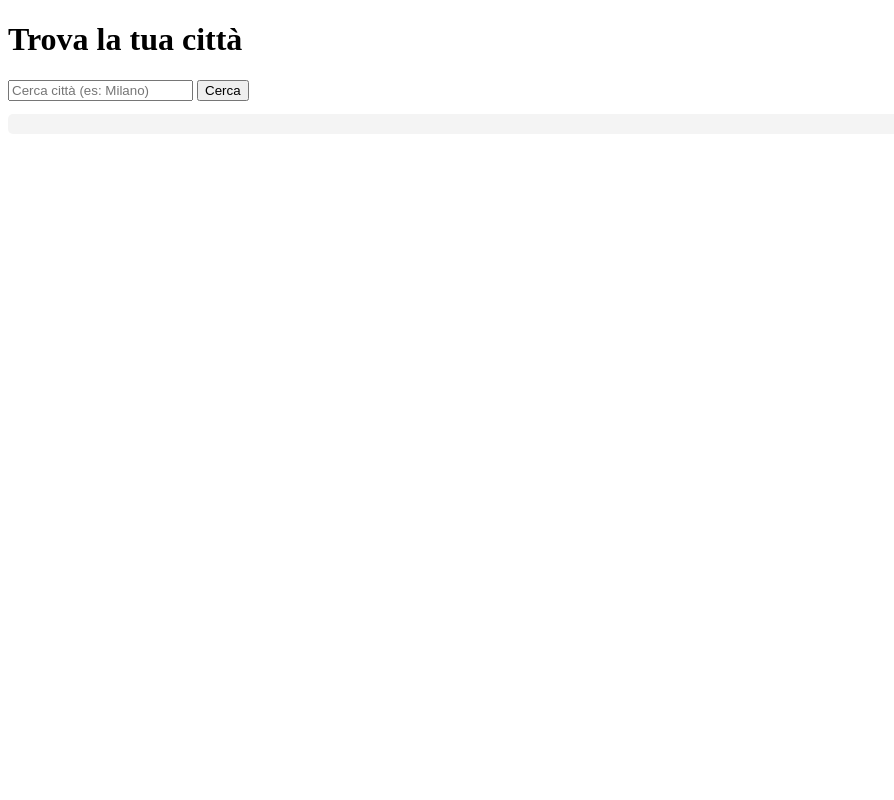
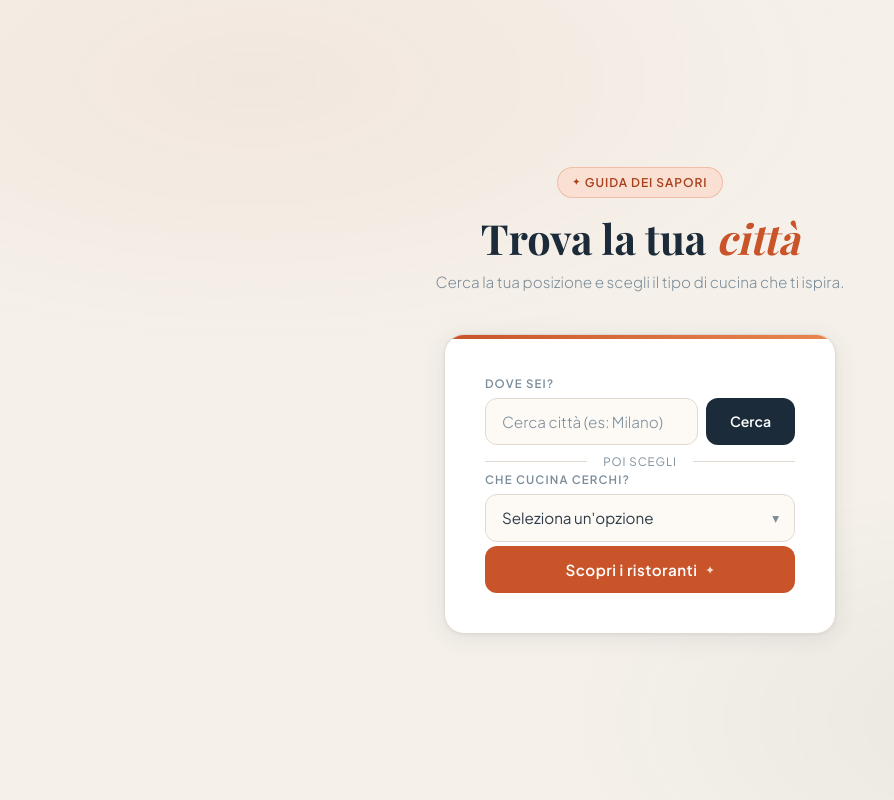
Before and after one commit to alecassaii/EthniGo, a PHP site: page /src/utente.php in a window 1280 px wide. Shown: the whole page, without its empty margins (0-894 px from the left). Run offline with PHP 8.4, Linux system fonts and the light colour scheme; some web fonts are replaced.

Commit message:
Search page CSS and clickable cities

```diff
--- /dev/null
+++ b/css/utente.css
@@ -0,0 +1,329 @@
+/* ─── Layout pagina ───────────────────────────── */
+body {
+    background-color: var(--color-bg);
+    min-height: 100%;
+    /*padding: var(--sp-xl) var(--sp-md);*/
+}
+
+.page-wrapper {
+    max-width: 640px;
+    margin: 0 auto;
+    display: flex;
+    flex-direction: column;
+    gap: var(--sp-xl);
+
+    animation: cardIn 0.55s var(--ease-out) both;
+}
+
+/* ─── Header pagina ───────────────────────────── */
+.page-header {
+    text-align: center;
+}
+
+.page-header .hero-badge {
+    display: inline-flex;
+    align-items: center;
+    gap: var(--sp-xs);
+    background: var(--color-primary-soft);
+    border: 1px solid rgba(201, 84, 42, 0.25);
+    color: var(--color-primary-h);
+    font-size: 0.75rem;
+    font-weight: 600;
+    letter-spacing: 0.08em;
+    text-transform: uppercase;
+    padding: 5px 14px;
+    border-radius: var(--radius-pill);
+    margin-bottom: var(--sp-md);
+}
+.page-header .hero-badge::before {
+    content: '✦';
+    font-size: 0.55rem;
+}
+
+.page-header h1 {
+    font-family: var(--font-display), serif;
+    font-size: clamp(1.8rem, 4vw, 2.6rem);
+    font-weight: 700;
+    color: var(--color-dark);
+    line-height: 1.15;
+}
+.page-header h1 em {
+    font-style: italic;
+    color: var(--color-primary);
+}
+
+.page-header p {
+    color: var(--color-text-muted);
+    font-size: 0.95rem;
+    margin-top: var(--sp-sm);
+    font-weight: 300;
+}
+
+/* ─── Search card ─────────────────────────────── */
+.search-card {
+    background: var(--color-surface);
+    border-radius: var(--radius-lg);
+    box-shadow: var(--shadow-card);
+    border: 1px solid var(--color-border);
+    padding: var(--sp-xl);
+    display: flex;
+    flex-direction: column;
+    gap: var(--sp-lg);
+    position: relative;
+    overflow: hidden;
+    z-index: -1;
+}
+
+.search-card::before {
+    content: '';
+    position: absolute;
+    top: 0; left: 0; right: 0;
+    height: 4px;
+    background: linear-gradient(90deg, var(--color-primary), #E8874F);
+    border-radius: var(--radius-lg) var(--radius-lg) 0 0;
+    z-index: -1;
+}
+
+/* ─── Step label ──────────────────────────────── */
+.step-label {
+    font-size: 0.72rem;
+    font-weight: 700;
+    letter-spacing: 0.1em;
+    text-transform: uppercase;
+    color: var(--color-text-muted);
+    margin-bottom: var(--sp-xs);
+}
+
+/* ─── Città: input + bottone affiancati ──────── */
+.city-group {
+    display: flex;
+    gap: var(--sp-sm);
+    align-items: stretch;
+}
+
+.city-group input[type="text"] {
+    flex: 1;
+    padding: 13px var(--sp-md);
+    background: var(--color-surface-alt);
+    border: 1.5px solid var(--color-border);
+    border-radius: var(--radius-md);
+    font-family: var(--font-ui), serif;
+    font-size: 0.95rem;
+    color: var(--color-text);
+    outline: none;
+    transition: border-color 0.2s, box-shadow 0.2s;
+}
+.city-group input[type="text"]::placeholder {
+    color: var(--color-text-muted);
+    font-weight: 300;
+}
+.city-group input[type="text"]:focus {
+    border-color: var(--color-primary);
+    box-shadow: var(--shadow-input);
+    background: #fff;
+}
+
+.btn-cerca {
+    padding: 13px var(--sp-lg);
+    background: var(--color-dark);
+    color: #fff;
+    font-family: var(--font-ui), serif;
+    font-size: 0.88rem;
+    font-weight: 600;
+    border: none;
+    border-radius: var(--radius-md);
+    cursor: pointer;
+    white-space: nowrap;
+    transition: background 0.2s var(--ease-out), transform 0.15s, box-shadow 0.2s;
+    display: flex;
+    align-items: center;
+    gap: var(--sp-xs);
+}
+.btn-cerca::after {
+    /*content: '→';*/
+    font-size: 1rem;
+    transition: transform 0.2s var(--ease-out);
+}
+.btn-cerca:hover {
+    background: #2E4459;
+    transform: translateY(-1px);
+    box-shadow: 0 4px 16px rgba(28, 43, 58, 0.25);
+}
+.btn-cerca:hover::after {
+    transform: translateX(3px);
+}
+
+/* ─── Output geocoding (pre) ──────────────────── */
+#output {
+    font-family: var(--font-ui), serif;
+    font-size: 0.80rem;
+    color: var(--color-text-muted);
+    background: var(--color-surface-alt);
+    border: 1px solid var(--color-border);
+    border-radius: var(--radius-sm);
+    padding: var(--sp-sm) var(--sp-md);
+    white-space: pre-wrap;
+    word-break: break-word;
+    min-height: 0;
+    display: none; /* nascosto finché non ha contenuto */
+    max-height: 0;
+    transition: height 0.35s var(--ease-out);
+    overflow: hidden;
+
+}
+#output:not(:empty) {
+    display: block;
+    max-height: 400px;
+}
+
+/* ─── Risultati città (generati da JS) ───────── */
+#output {
+    display: flex;
+    flex-direction: column;
+    gap: var(--sp-xs);
+    margin-top: var(--sp-sm);
+    /* reset dal pre originale */
+    white-space: normal;
+    background: none;
+    border: none;
+    padding: 0;
+    max-height: 0;
+    transition: height 0.35s var(--ease-out);
+    overflow: hidden;
+}
+
+.city-result {
+    width: 100%;
+    text-align: left;
+    padding: 10px var(--sp-md);
+    background: var(--color-surface-alt);
+    border: 1.5px solid var(--color-border);
+    border-radius: var(--radius-md);
+    font-family: var(--font-ui), serif;
+    font-size: 0.88rem;
+    color: var(--color-text);
+    cursor: pointer;
+    transition: border-color 0.2s, background 0.2s, transform 0.15s, box-shadow 0.15s;
+    display: flex;
+    align-items: center;
+    gap: var(--sp-sm);
+    z-index: 2;
+}
+
+.city-result::before {
+    content: '📍';
+    font-size: 0.85rem;
+    flex-shrink: 0;
+    z-index: 2;
+}
+
+.city-result:hover {
+    border-color: var(--color-primary);
+    background: var(--color-primary-soft);
+    color: var(--color-primary-h);
+    transform: translateX(2px);
+    box-shadow: var(--shadow-card);
+    z-index: 2;
+}
+
+.city-result:active {
+    transform: translateX(6px);
+}
+
+/* ─── Divider tra step ────────────────────────── */
+.step-divider {
+    display: flex;
+    align-items: center;
+    gap: var(--sp-md);
+    color: var(--color-text-muted);
+    font-size: 0.72rem;
+    letter-spacing: 0.08em;
+    text-transform: uppercase;
+}
+.step-divider::before,
+.step-divider::after {
+    content: '';
+    flex: 1;
+    height: 1px;
+    background: var(--color-border);
+}
+
+/* ─── Select cucina ───────────────────────────── */
+.select-wrapper {
+    position: relative;
+}
+
+.select-wrapper::after {
+    content: '▾';
+    position: absolute;
+    right: var(--sp-md);
+    top: 50%;
+    transform: translateY(-50%);
+    color: var(--color-text-muted);
+    pointer-events: none;
+    font-size: 0.85rem;
+}
+
+.select-wrapper select {
+    width: 100%;
+    padding: 13px var(--sp-xl) 13px var(--sp-md);
+    background: var(--color-surface-alt);
+    border: 1.5px solid var(--color-border);
+    border-radius: var(--radius-md);
+    font-family: var(--font-ui), serif;
+    font-size: 0.95rem;
+    color: var(--color-text);
+    appearance: none;
+    -webkit-appearance: none;
+    cursor: pointer;
+    outline: none;
+    transition: border-color 0.2s, box-shadow 0.2s;
+}
+.select-wrapper select:focus {
+    border-color: var(--color-primary);
+    box-shadow: var(--shadow-input);
+    background: #fff;
+}
+
+/* ─── Bottone VAI ─────────────────────────────── */
+#button-sbmt {
+    width: 100%;
+    padding: 14px var(--sp-md);
+    background: var(--color-primary);
+    color: #fff;
+    font-family: var(--font-ui), serif;
+    font-size: 0.95rem;
+    font-weight: 600;
+    letter-spacing: 0.03em;
+    border: none;
+    border-radius: var(--radius-md);
+    cursor: pointer;
+    transition: background 0.2s var(--ease-out), transform 0.15s, box-shadow 0.2s;
+    display: flex;
+    align-items: center;
+    justify-content: center;
+    gap: var(--sp-sm);
+}
+#button-sbmt::after {
+    content: '✦';
+    font-size: 0.65rem;
+    opacity: 0.8;
+}
+#button-sbmt:hover {
+    background: var(--color-primary-h);
+    box-shadow: 0 4px 16px rgba(201, 84, 42, 0.35);
+    transform: translateY(-1px);
+}
+#button-sbmt:active {
+    transform: translateY(0);
+}
+
+/* ─── Responsive ─────────────────────────────── */
+@media (max-width: 480px) {
+    .city-group {
+        flex-direction: column;
+    }
+    .btn-cerca {
+        justify-content: center;
+    }
+}
--- a/index.html
+++ b/index.html
@@ -4,8 +4,8 @@
     <meta charset="UTF-8">
     <meta name="viewport" content="width=device-width, initial-scale=1.0">
     <title>EthniGo</title>
-<!--    <link rel="stylesheet" href="css/style.css">-->
-<!--    <link rel="stylesheet" href="css/index.css">-->
+    <link rel="stylesheet" href="css/style.css">
+    <link rel="stylesheet" href="css/index.css">
 </head>
 <body>
 <div class="background-image">
--- a/src/frgtPswd.php
+++ b/src/frgtPswd.php
@@ -9,8 +9,8 @@ session_start();
     <meta name="viewport" content="width=device-width, initial-scale=1.0">
     <title>Cambio password</title>
     <script src="../js/script.js" defer></script>
-<!--    <link rel="stylesheet" href="../css/style.css">-->
-<!--    <link rel="stylesheet" href="../css/frgtPswd.css">-->
+    <link rel="stylesheet" href="../css/style.css">
+    <link rel="stylesheet" href="../css/frgtPswd.css">
 
 </head>
 <body>
--- a/src/log_in.php
+++ b/src/log_in.php
@@ -5,8 +5,8 @@
     <meta name="viewport" content="width=device-width, initial-scale=1.0">
     <title>Accedi</title>
     <script src="../js/script.js" defer></script>
-<!--    <link rel="stylesheet" href="../css/style.css">-->
-<!--    <link rel="stylesheet" href="../css/log_in.css">-->
+    <link rel="stylesheet" href="../css/style.css">
+    <link rel="stylesheet" href="../css/log_in.css">
 </head>
 <body onload="err()">
 <div class="page-wrapper">
--- a/src/psw.php
+++ b/src/psw.php
@@ -9,8 +9,8 @@ session_start();
     <meta name="viewport" content="width=device-width, initial-scale=1.0">
     <title>Cambio password</title>
     <script src="../js/script.js" defer></script>
-<!--    <link rel="stylesheet" href="../css/style.css">-->
-<!--    <link rel="stylesheet" href="../css/psw.css">-->
+    <link rel="stylesheet" href="../css/style.css">
+    <link rel="stylesheet" href="../css/psw.css">
 </head>
 <body onload="err()">
 
--- a/src/registra.php
+++ b/src/registra.php
@@ -9,8 +9,8 @@ session_start();
     <meta name="viewport" content="width=device-width, initial-scale=1.0">
     <title>Registrati</title>
     <script src="../js/script.js" defer></script>
-<!--    <link rel="stylesheet" href="../css/style.css">-->
-<!--    <link rel="stylesheet" href="../css/registra.css">-->
+    <link rel="stylesheet" href="../css/style.css">
+    <link rel="stylesheet" href="../css/registra.css">
 </head>
 <body>
 <div class="page-wrapper">
--- /dev/null
+++ b/src/trova-risto.php
@@ -0,0 +1,2 @@
+<?php
+echo "ciaoo";
--- a/src/utente.php
+++ b/src/utente.php
@@ -5,17 +5,81 @@ session_start();
 <!DOCTYPE html>
 <html lang="it">
 <head>
-	<meta charset="UTF-8">
-	<meta name="viewport" content="width=device-width, initial-scale=1.0">
-	<title>Titolo</title>
+    <meta charset="UTF-8">
+    <meta name="viewport" content="width=device-width, initial-scale=1.0">
+    <title>EthniGo — Cerca ristoranti</title>
+    <link rel="stylesheet" href="../css/style.css">
+    <link rel="stylesheet" href="../css/utente.css">
     <script src="../js/script.js" defer></script>
 </head>
 <body>
-<h1>Trova la tua città</h1>
 
-<input id="city" type="text" placeholder="Cerca città (es: Milano)" required>
-<button type="button" onclick="cityAPI()">Cerca</button>
+<div class="page-wrapper">
 
-<pre id="output" style="background: #f4f4f4; padding: 10px; border-radius: 5px;"></pre>
+    <!-- Header -->
+    <div class="page-header">
+        <span class="hero-badge">Guida dei sapori</span>
+        <h1>Trova la tua <em>città</em></h1>
+        <p>Cerca la tua posizione e scegli il tipo di cucina che ti ispira.</p>
+    </div>
+
+    <!-- Search card -->
+    <div class="search-card">
+        <form action="trova-risto.php" method="post">
+
+            <!-- Step 1: città -->
+            <div>
+                <p class="step-label">Dove sei?</p>
+                <div class="city-group">
+                    <input id="city" type="text" placeholder="Cerca città (es: Milano)" required>
+                    <button class="btn-cerca" id="button" type="button" onclick="cityAPI()">Cerca</button>
+                </div>
+                <pre id="output"></pre>
+            </div>
+
+            <!-- Separatore -->
+            <div class="step-divider">Poi scegli</div>
+
+            <!-- Step 2: tipo cucina -->
+            <div>
+                <p class="step-label">Che cucina cerchi?</p>
+                <div class="select-wrapper">
+                    <select name="opzioni" required>
+                        <option value="" disabled selected hidden>Seleziona un'opzione</option>
+                        <option value="7315002">Africano</option>
+                        <option value="7315003">Americano</option>
+                        <option value="7315019">Greco</option>
+                        <option value="7315025">Italiano</option>
+                        <option value="7315029">Sud Americano</option>
+                        <option value="7315033">Messicano</option>
+                        <option value="7315037">Polacco</option>
+                        <option value="7315051">Vietnamita</option>
+                        <option value="7315062">Asiatico</option>
+                        <option value="7315083">Arabo</option>
+                        <option value="7315100">Egiziano</option>
+                    </select>
+                </div>
+            </div>
+
+            <!-- Submit -->
+            <button class="submit" id="button-sbmt" type="submit" onkeydown="return event.key !== 'Enter';">
+                Scopri i ristoranti
+            </button>
+
+        </form>
+    </div>
+
+</div>
+
+<script>
+    var input = document.getElementById("city");
+    input.addEventListener("keypress", function(event) {
+        if (event.key === "Enter") {
+            event.preventDefault();
+            document.getElementById("button").click();
+        }
+    });
+</script>
+
 </body>
 </html>
```
Also changed, not shown: js/script.js (+34 -5 lines).
